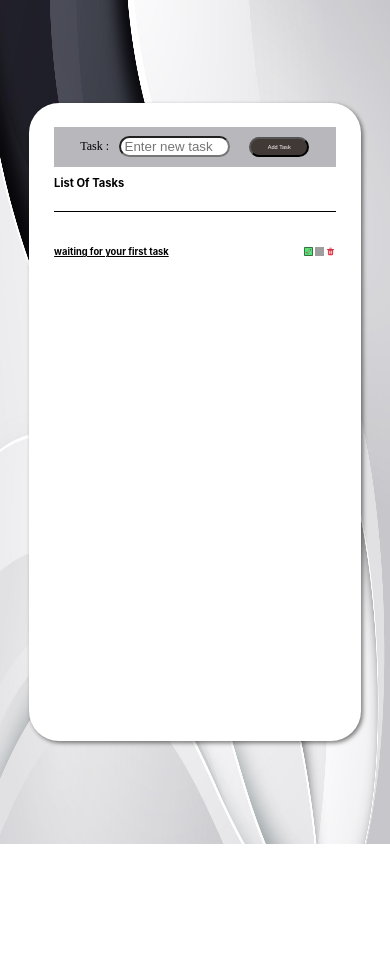
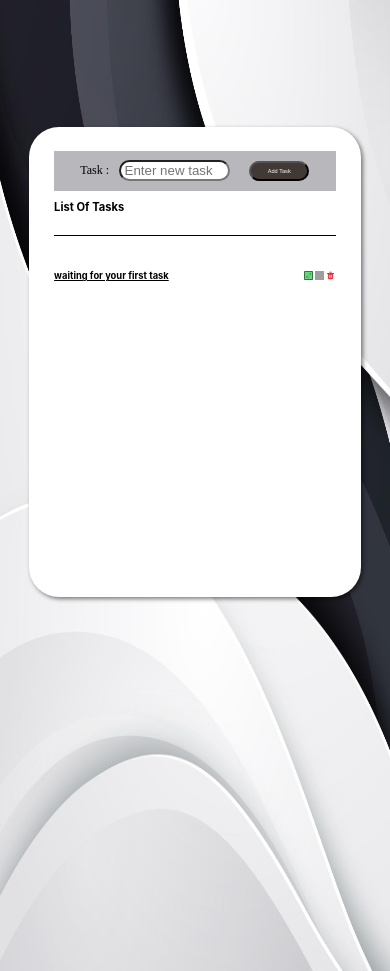
Before and after one commit to iheb-haddad/ToDoApp--ReactJs--, a React (Create React App) app: page / in a window 390 px wide. Before the commit the page ends 844 px from the top, so only its background shows below. Built offline with nearby package versions, Linux system fonts and the light colour scheme; grey boxes are pictures that could not be loaded.

Commit message:
3rd comm

```diff
--- a/src/App.css
+++ b/src/App.css
@@ -7,3 +7,10 @@
     min-height: 100vh;
     background-size: 100% 100%;
 }
+@media screen and (max-width:480px) {
+    .container{
+     justify-content: flex-start;
+     padding-top: 15vh;
+     background-size: 140% 100%;
+    }
+}
--- a/src/components/body/Body.css
+++ b/src/components/body/Body.css
@@ -19,5 +19,6 @@
 @media screen and (max-width:480px) {
     .sub-container{
      min-width:85vw;
+     min-height: 50vh;
     }
 }
```
